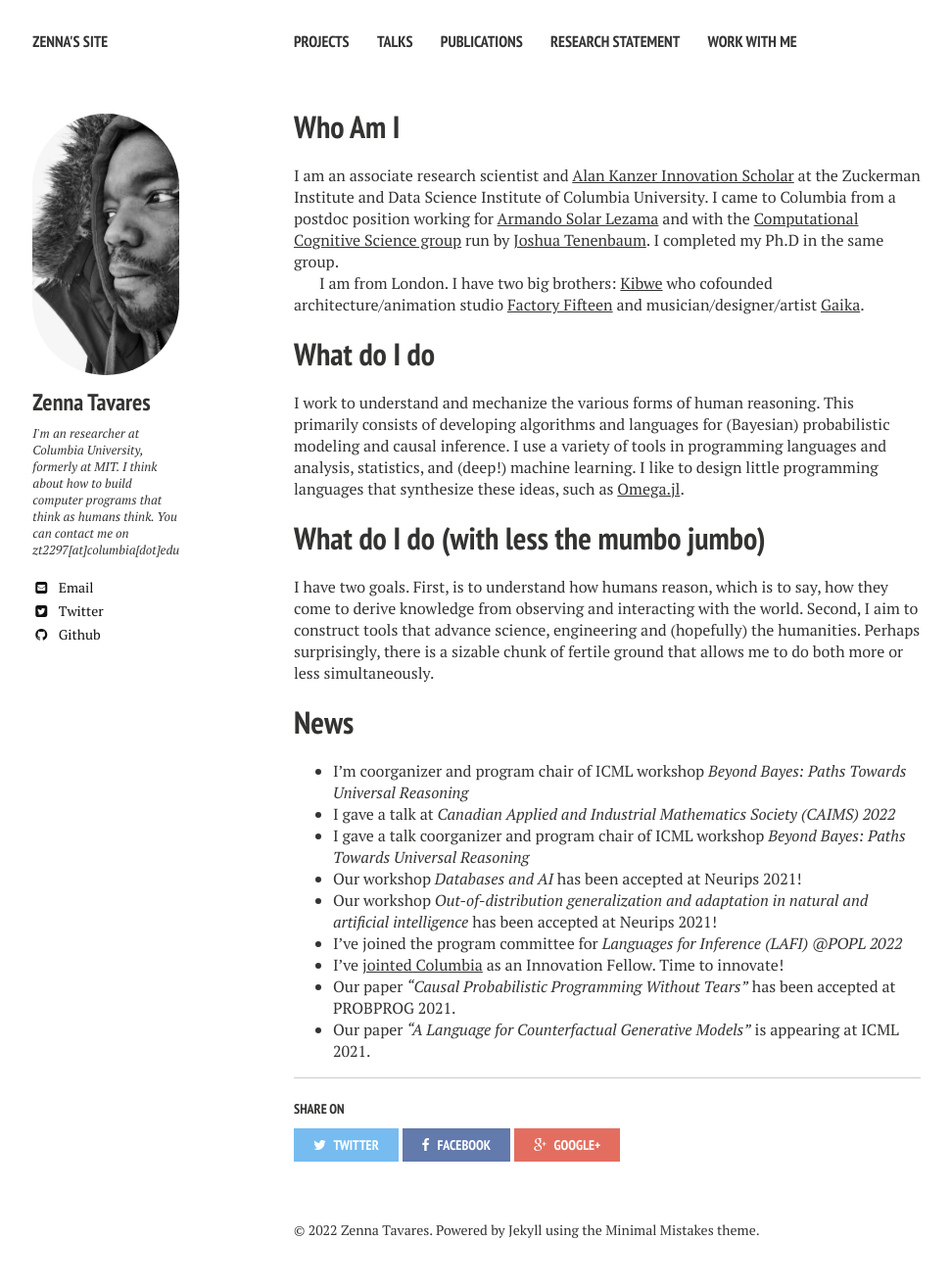
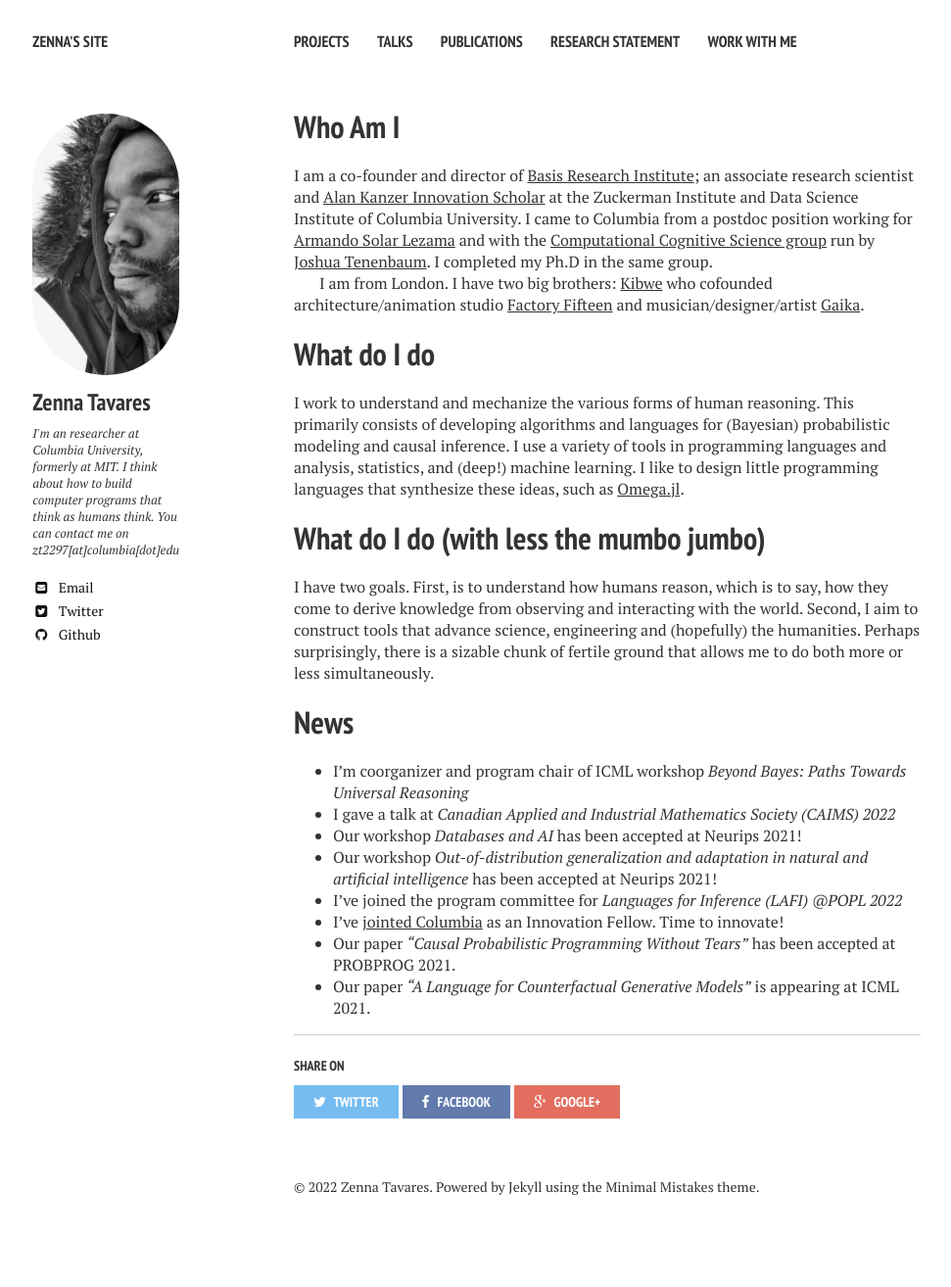
Before and after one commit to zenna/zenna.github.io, a Jekyll site: the page built from index.md, in a window 1280 px wide. Shown: the whole page at 98% size, without its empty margins (20-991 px from the left). Built offline with Jekyll 4.4.1, drawn with Linux system fonts in a browser that asks for light colours; nearby versions of some CDN libraries; after the commit the page ends 1270 px from its top, so only the background shows below that.

Commit message:
u[date Basis

```diff
--- a/index.md
+++ b/index.md
@@ -4,7 +4,7 @@ title: "Who Am I"
 tags: [Me, Intro]
 ---
 
-I am an associate research scientist and [Alan Kanzer Innovation Scholar](https://zuckermaninstitute.columbia.edu/innovation-scholar-zenna-tavares-wants-give-machines-common-sense) at the Zuckerman Institute and Data Science Institute of Columbia University.  I came to Columbia from a postdoc position working for [Armando Solar Lezama](http://people.csail.mit.edu/asolar/) and with the [Computational Cognitive Science group](http://cocosci.mit.edu) run by [Joshua Tenenbaum](http://web.mit.edu/cocosci/josh.html).  I completed my Ph.D in the same group.
+I am a co-founder and director of [Basis Research Institute](http://www.basis.ai); an associate research scientist and [Alan Kanzer Innovation Scholar](https://zuckermaninstitute.columbia.edu/innovation-scholar-zenna-tavares-wants-give-machines-common-sense) at the Zuckerman Institute and Data Science Institute of Columbia University.  I came to Columbia from a postdoc position working for [Armando Solar Lezama](http://people.csail.mit.edu/asolar/) and with the [Computational Cognitive Science group](http://cocosci.mit.edu) run by [Joshua Tenenbaum](http://web.mit.edu/cocosci/josh.html).  I completed my Ph.D in the same group.
 
 I am from London. I have two big brothers: [Kibwe](http://blog.ted.com/constructing-kinetic-worlds-the-futuristic-films-of-ted-fellow-kibwe-tavares/) who cofounded architecture/animation studio [Factory Fifteen](http://www.factoryfifteen.com/) and musician/designer/artist [Gaika](https://warp.net/artists/gaika/).
 
@@ -20,7 +20,6 @@ I have two goals. First, is to understand how humans reason, which is to say, ho
 
 - I'm coorganizer and program chair of ICML workshop *[Beyond Bayes: Paths Towards Universal Reasoning](https://beyond-bayes.github.io/)*
 - I gave a talk at *[Canadian Applied and Industrial Mathematics Society (CAIMS) 2022](https://cmps.ok.ubc.ca/about/caims/)*
-- I gave a talk  coorganizer and program chair of ICML workshop *[Beyond Bayes: Paths Towards Universal Reasoning](https://beyond-bayes.github.io/)*
 - Our workshop *[Databases and AI](https://dbai-workshop.github.io)* has been accepted at Neurips 2021!
 - Our workshop *Out-of-distribution generalization and adaptation in natural and artificial intelligence* has been accepted at Neurips 2021!
 - I've joined the program committee for *Languages for Inference (LAFI) @POPL 2022*
```
